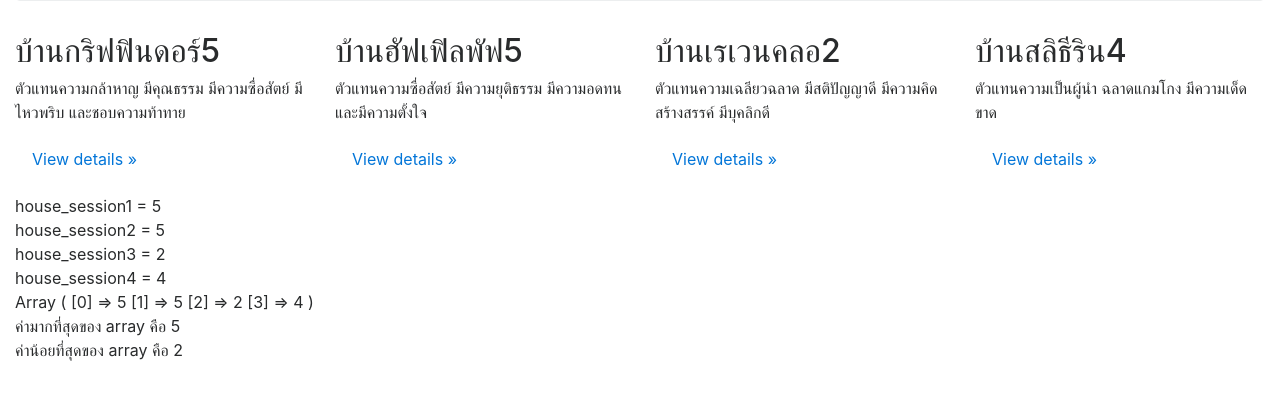
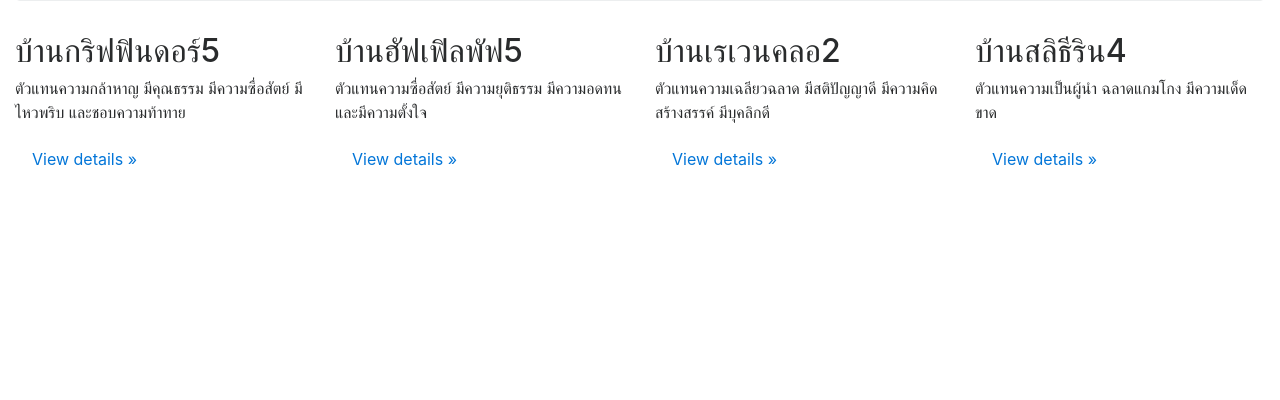
Before and after one commit to pea5815/harry, a PHP site: page / in a window 1280 px wide. Shown: the part 294-694 px from the top of the page. Run offline with PHP 8.4, Linux system fonts and the light colour scheme; data comes from the database, SQL or seed files in the repository.

Commit message:
chang
chang

```diff
--- a/index.php
+++ b/index.php
@@ -56,11 +56,16 @@ if ((isset($_GET["MM_insert"])) && ($_GET["MM_insert"] == "frm_addstudent")) {
 
                 $items = array(1, 2, 3, 4);
                 $h_id=$items[array_rand($items)];
+                $i=0;
+                foreach( $items as $value ) {
+                    echo "Array Index [$i] : ".$value."<br/>";
+                    $i++;
+                }
             echo "สุ่มได้บ้าน = ".$h_id;
             echo "</br>";
             echo "min = ".$_SESSION["house_min"];
 
-            /*
+
             $insertSQL = sprintf("INSERT INTO student (student_fullname, house_id) VALUES (%s,'$h_id')",
                                 GetSQLValueString($_GET['txt_fullname'], "text"));
 
@@ -73,7 +78,7 @@ if ((isset($_GET["MM_insert"])) && ($_GET["MM_insert"] == "frm_addstudent")) {
                 $insertGoTo .= $_SERVER['QUERY_STRING'];
             }
             header(sprintf("Location: %s", $insertGoTo));
-            */
+
 
     }else{
         echo "จำนวนนักเรียน ครบ 50 คนแล้วจ้า";
@@ -171,24 +176,12 @@ if ((isset($_GET["MM_insert"])) && ($_GET["MM_insert"] == "frm_addstudent")) {
         </div>
         <div class="row">
             <div class="col-md-12">
-                <?php echo "house_session1 = ".$_SESSION["house_session1"];?>
-                </br>
-                <?php echo "house_session2 = ".$_SESSION["house_session2"];?>
-                </br>
-                <?php echo "house_session3 = ".$_SESSION["house_session3"];?>
-                </br>
-                <?php echo "house_session4 = ".$_SESSION["house_session4"];?>
-                </br>
 
                 <?php
                     $a = array($_SESSION["house_session1"], $_SESSION["house_session2"], $_SESSION["house_session3"], $_SESSION["house_session4"]);
-                    print_r( $a );
-                    echo "<br/>";
+                    //print_r( $a );
                     $_SESSION["house_max"]=max( $a );
-                    echo "ค่ามากที่สุดของ array คือ ".max( $a );
-                    echo "<br/>";
                     $_SESSION["house_min"]=min( $a );
-                    echo "ค่าน้อยที่สุดของ array คือ ".min( $a );
                 ?>
             </div>
         </div>
```
Also changed, not shown: README.md.
